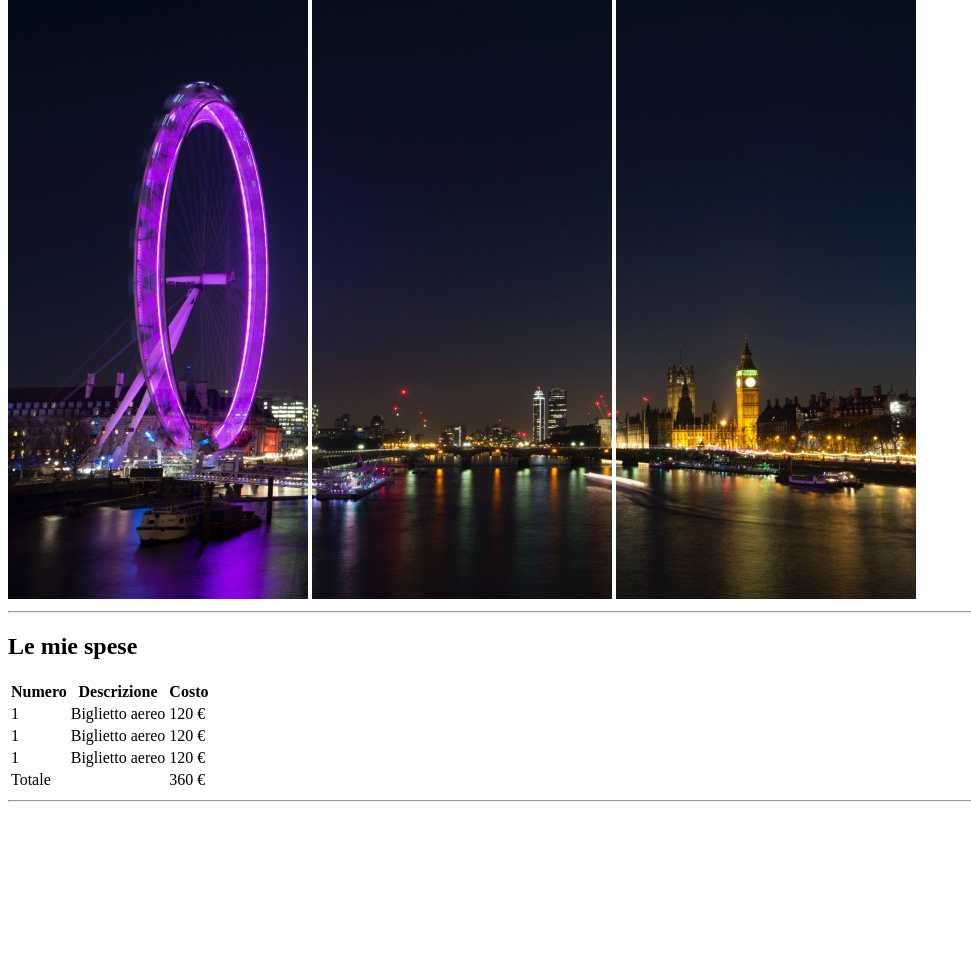
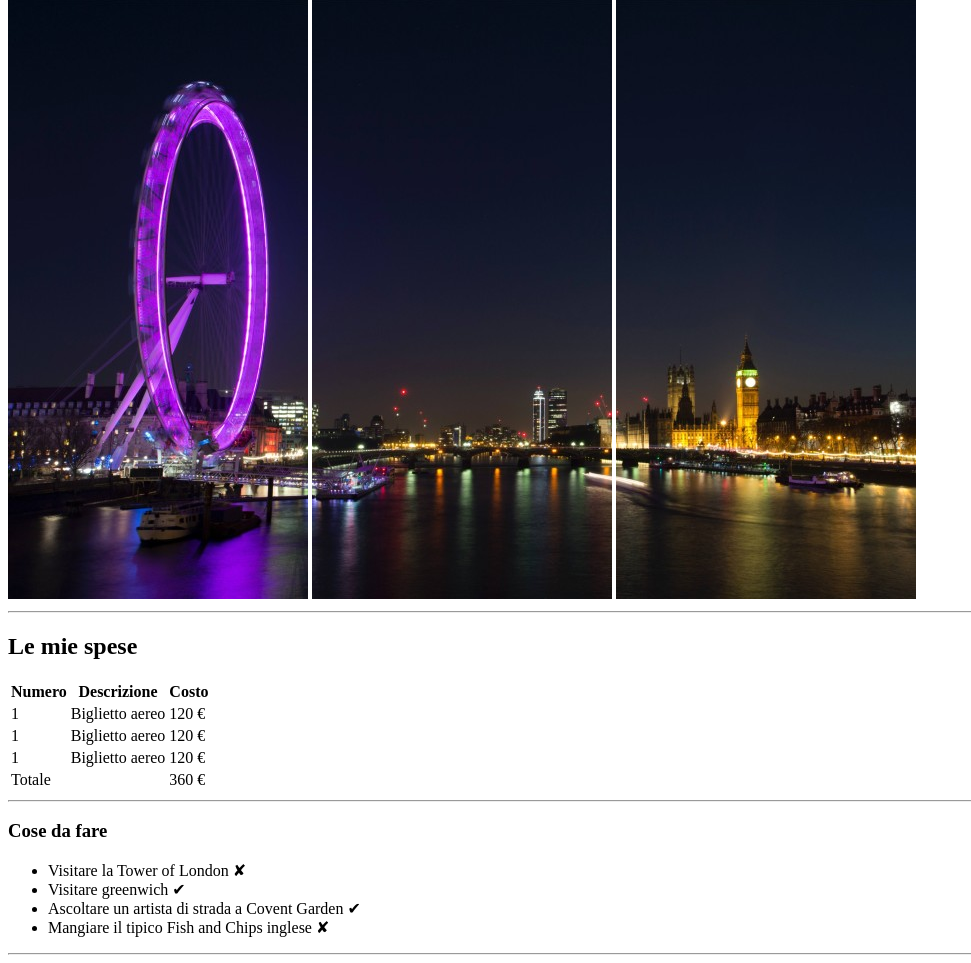
Before and after one commit to MattiaRovito/html-london-trip, a plain HTML site: page index.html in a window 1280 px wide. Shown: the part 68-1031 px from the top of the page, without its empty margins (0-971 px from the left). Before the commit the page ends 878 px from the top, so only its background shows below. Drawn offline with Linux system fonts and the light colour scheme.

Commit message:
add seconda parte del main: cose da fare con ul

```diff
--- a/index.html
+++ b/index.html
@@ -81,6 +81,21 @@
         </section>
         <!-- fine le mie spese -->
 
+        <!-- inizio cose da fare -->
+        <section>
+            <h3>Cose da fare</h3>
+            <ul>
+                <li>Visitare la Tower of London &#x2718; </li>
+                <li>Visitare greenwich &#10004;</li>
+                <li>Ascoltare un artista di strada a Covent Garden &#10004; </li>
+                <li>Mangiare il tipico Fish and Chips inglese &#x2718;</li>
+            </ul>
+
+            <hr>
+        </section>
+        <!-- fine cose da fare -->
+
+
 
     </main>
     <!-- fine corpo centrale -->
```
